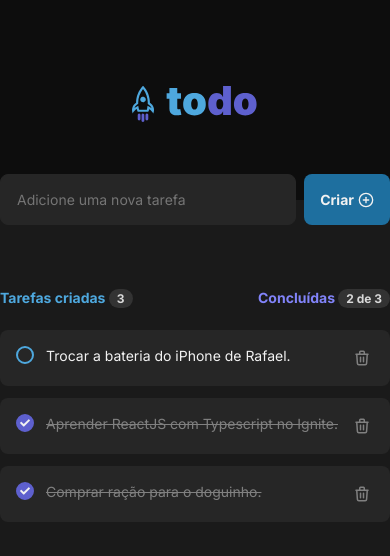
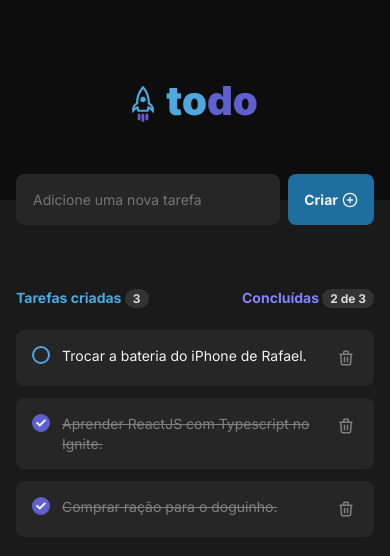
Before and after one commit to carlos3duardo/todo-list, a React (Vite) app: page / in a window 390 px wide. Shown: the top 556 px of the page. Built offline with nearby package versions, Linux system fonts and the light colour scheme.

Commit message:
Horizontal padding for small devices

```diff
--- a/src/components/TodoContainer.module.css
+++ b/src/components/TodoContainer.module.css
@@ -3,3 +3,9 @@
     max-width: 46rem;
     margin: -1.625rem auto 0 auto;
 }
+
+@media (max-width: 768px) {
+    .container {
+        padding: 0 1rem;
+    }
+}
```
